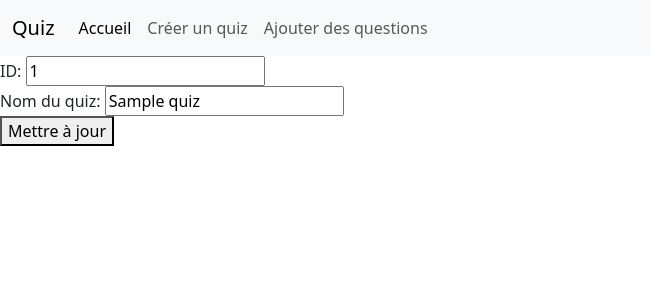
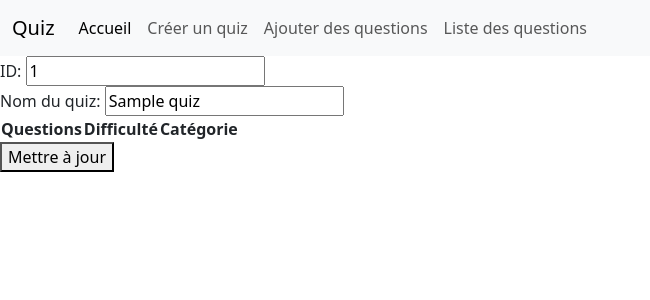
Before and after one commit to Benjamin383/TP-QUIZ, a PHP site: page /quiz/quiz_form_update.php?id_quiz=1 in a window 1280 px wide. Shown: the top 300 px of the page, without its empty margins (0-650 px from the left). Run offline with PHP 8.4, Linux system fonts and the light colour scheme; data comes from the database, SQL or seed files in the repository; tables that the repository leaves empty hold one stand-in row (values such as "Sample post"); lists and menus that the app fills with data are empty.

Commit message:
Ajout questions dans quiz

```diff
--- a/src/layout/layout.php
+++ b/src/layout/layout.php
@@ -24,6 +24,9 @@
         <li class="nav-item">
           <a class="nav-link" href="/question/question_form_add.php">Ajouter des questions</a>
         </li>
+        <li class="nav-item">
+          <a class="nav-link" href="/question/question_list.php">Liste des questions</a>
+        </li>
       </ul>
     </div>
   </div>
--- a/src/quiz/quiz_form_update.php
+++ b/src/quiz/quiz_form_update.php
@@ -8,14 +8,59 @@ $id_quiz = $_GET['id_quiz'];
 // Obtenir les informations du quiz
 $sql = "SELECT id_quiz, titre FROM quiz WHERE id_quiz = $id_quiz";
 $result = $conn->query($sql);
-$user = $result->fetch_assoc();
+$quiz = $result->fetch_assoc();
+
+// Obtenir toutes les questions
+$sql_questions = "SELECT q.id_question, q.question, q.difficulte, q.id_categorie, c.nom
+FROM question q
+INNER JOIN categorie c ON q.id_categorie = c.id_categorie
+ORDER BY c.id_categorie, q.id_question";
+
+$result_questions = $conn->query($sql_questions);
+$questions = $result_questions->fetch_all(MYSQLI_ASSOC);
+
+// Obtenir toutes les questions du quiz
+$sql_quiz_question = "SELECT id_question
+FROM quiz_question
+WHERE id_quiz = $id_quiz";
+
+$result_quiz_question = $conn->query($sql_quiz_question);
+$quiz_question = $result_quiz_question->fetch_all(MYSQLI_ASSOC);
+$quiz_question_ids = array_column($quiz_question, 'id_question');
 ?>
 
 <form action="quiz_update.php" method="post">
     ID:
     <input type="text" name="id_quiz" value="<?= $id_quiz ?>" readonly><br>
     Nom du quiz:
-    <input type="text" name="titre" value="<?= $user['titre'] ?>"><br>
+    <input type="text" name="titre" value="<?= $quiz['titre'] ?>"><br>
+    <table>
+        <thead>
+            <tr>
+                <th>Questions</th>
+                <th>Difficulté</th>
+                <th>Catégorie</th>
+            </tr>
+        </thead>
+        <tbody>
+        <?php foreach($questions as $question): ?>
+            <tr>
+                <td>
+                <label>
+            <input type="checkbox" name="questions[]" value="<?= $question['id_question'] ?>" <?= in_array((String)$question['id_question'], $quiz_question_ids) ? 'checked' : '' ?> >
+            <?= $question['question'] ?>
+        </label>
+                </td>
+                <td>
+                <?= $question['difficulte'] ?>
+                </td>
+                <td>
+                <?= $question['nom'] ?>
+                </td>
+            </tr>
+    <?php endforeach; ?>
+        </tbody>
+    </table>
     <button>Mettre à jour</button>
 </form>
 
```
Also changed, not shown: src/quiz/quiz_update.php (+21 -1 lines).
